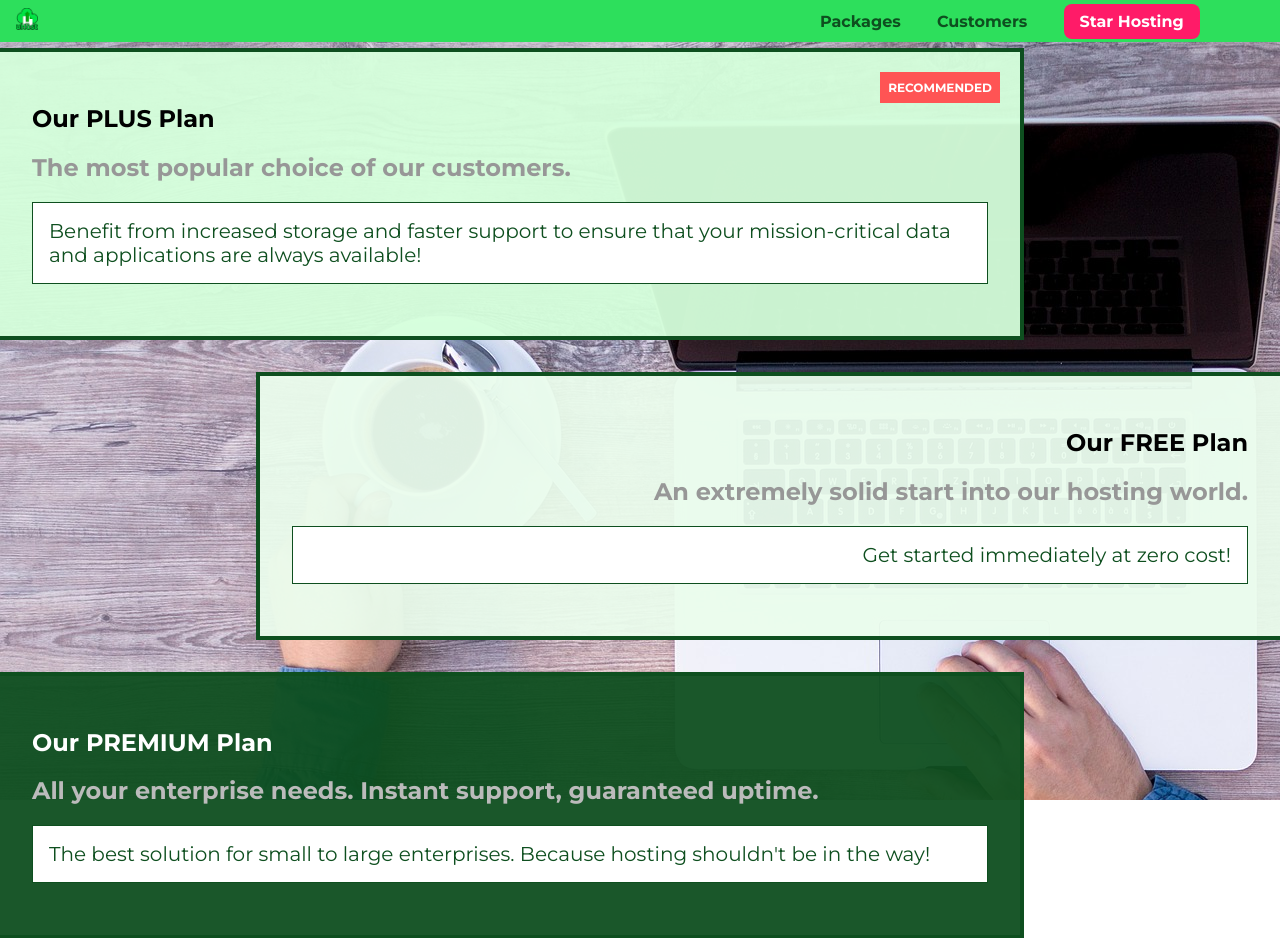
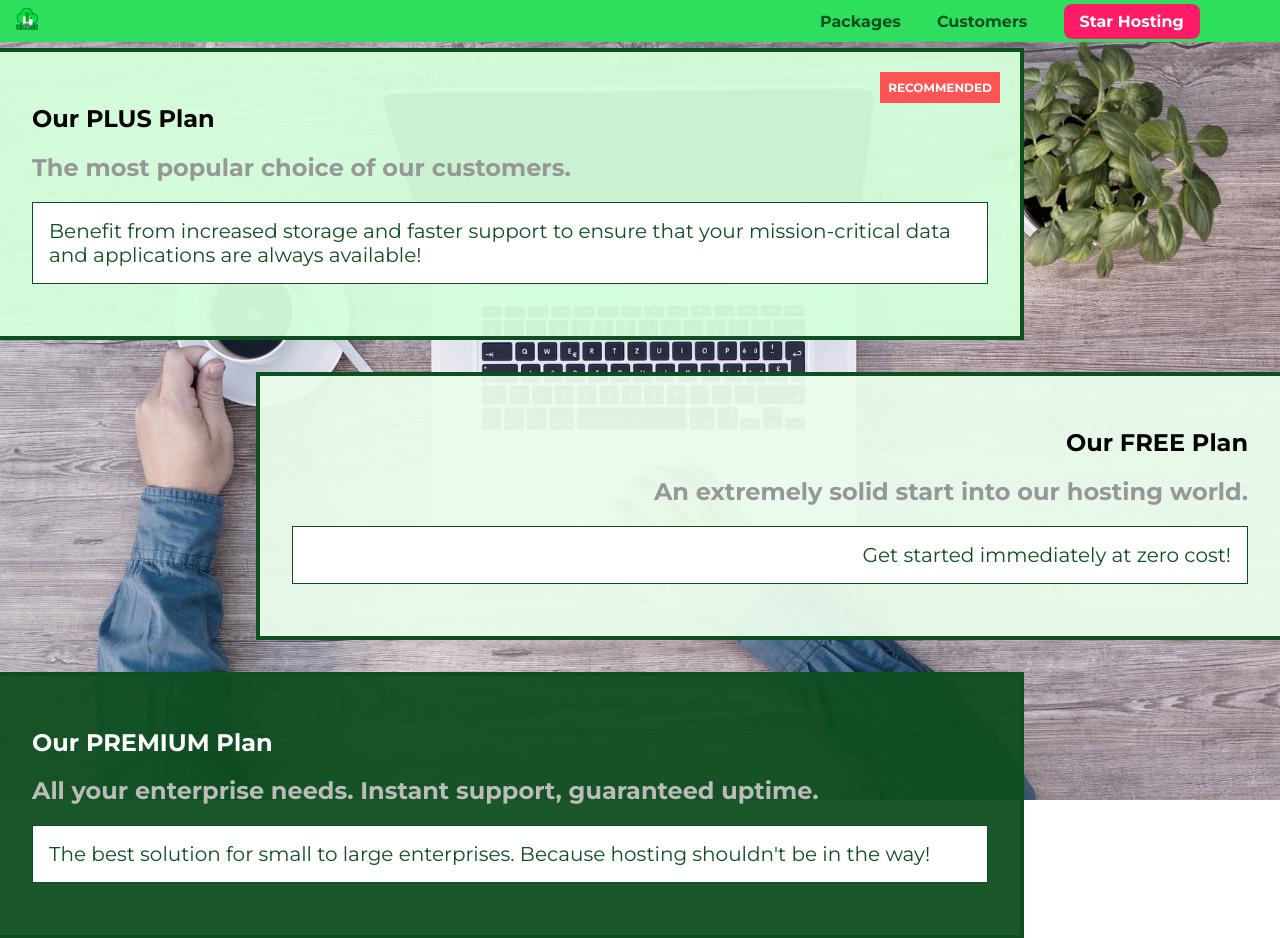
Before and after one commit to chandanb91/basic-css-styling, a plain HTML site: page packages/index.html in a window 1280 px wide. Shown: the top 938 px of the page. Drawn offline with Linux system fonts and the light colour scheme.

Commit message:
Understanding filters

```diff
--- a/packages/packages.css
+++ b/packages/packages.css
@@ -3,7 +3,8 @@ main {
 }
 
 .background {
-    background: url("../images/plans-background.jpg");
+    background: url("../images/plans-background.jpg") center/cover;
+    filter: grayscale(45%);
     width: 100%;
     height: 100%;
     position: fixed;
```
